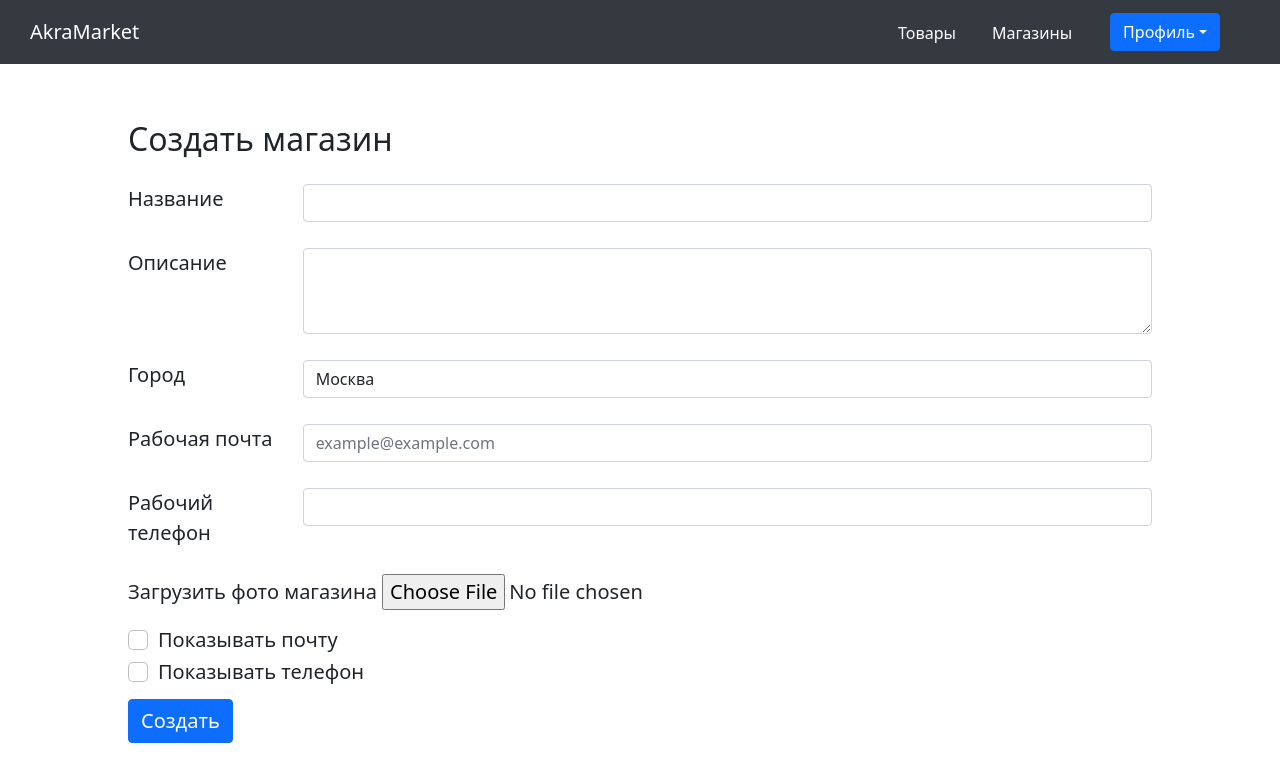
After one commit to akerusan-s/flask-project, a Flask app: page /create_shop in a window 1280 px wide. The commit adds this page. Shown: the top 782 px of the page. Run offline with Flask 2, Linux system fonts and the light colour scheme.

Commit message:
Добавлена возможность создавать магазины + соотв. html стр. + необходимые формы и проверки, исправлен доступ к магазину (открыт для всех)

```diff
--- a/data/__all_models.py
+++ b/data/__all_models.py
@@ -8,6 +8,18 @@ from wtforms.validators import DataRequired
 from flask_login import UserMixin
 from werkzeug.security import generate_password_hash, check_password_hash
 from sqlalchemy_serializer import SerializerMixin
+
+
+class CreateShop(FlaskForm):
+    description = TextAreaField("Описание", validators=[DataRequired()])
+    name = StringField("Название", validators=[DataRequired()])
+    email = EmailField("Email", validators=[DataRequired()])
+    phone = StringField("Телефон")
+    city = StringField("Город", validators=[DataRequired()])
+    photo = FileField("Загрузить")
+    show_email = BooleanField("Показывать ли Email")
+    show_phone = BooleanField("Показывать ли Телефон")
+    submit = SubmitField("Создать")
 
 
 class UploadForm(FlaskForm):
--- /dev/null
+++ b/db/cities.txt
@@ -0,0 +1,6 @@
+Москва
+Санкт-Петербург
+Астрахань
+Краснодар
+Мурманск
+Великий Новгород
--- a/main.py
+++ b/main.py
@@ -5,7 +5,9 @@ from flask_login import LoginManager, login_user, logout_user, login_required, c
 from werkzeug.utils import secure_filename
 
 from data import db_session
-from data.__all_models import User, LoginForm, RegisterForm, ChangeEmail, ChangePassword, ChangeName
+from data.telephone_util import check_number
+from data.__all_models import User, LoginForm, RegisterForm, ChangeEmail, ChangePassword, ChangeName, CreateShop
+from data.__all_models import Shop
 
 UPLOAD_FOLDER = ''
 ALLOWED_EXTENSIONS = {'txt', 'pdf', 'png', 'jpg', 'jpeg', 'gif'}
@@ -59,7 +61,58 @@ def load_user(user_id):
     return db_sess.query(User).get(user_id)
 
 
-@app.route('/', methods=['GET', 'POST'])
+@app.route("/create_shop", methods=["POST", "GET"])
+def create_shop():
+    form_creation = CreateShop()
+    cities = open("db/cities.txt", encoding="UTF-8").read().split("\n")
+    return render_template("create_shop.html", title="Создать Магазин", form=form_creation, cities=cities)
+
+
+@app.route("/create", methods=["POST"])
+def create():
+    form_creation = CreateShop()
+    cities = open("db/cities.txt", encoding="UTF-8").read().split("\n")
+
+    file = request.files['file']
+    desc = request.form.get('text')
+    phone = form_creation.phone.data
+    city = request.form.get('select_city')
+    if ("+" in check_number(phone)) or (phone == ""):
+        if file and allowed_file(file.filename):
+            filename = secure_filename(file.filename)
+            shop = Shop(
+                description=desc,
+                name=form_creation.name.data,
+                email=form_creation.email.data,
+                phone=phone,
+                city=city,
+                goods_id="",
+                creator_id=current_user.id,
+                show_email=form_creation.show_email.data,
+                show_phone=form_creation.show_phone.data
+            )
+            db_sess = db_session.create_session()
+            db_sess.add(shop)
+            db_sess.commit()
+            app.config['UPLOAD_FOLDER'] = f"static/img/shops/{shop.id}"
+            os.mkdir(f"static/img/shops/{shop.id}")
+            os.mkdir(f"static/img/shops/{shop.id}/goods")
+            file.save(os.path.join(app.config['UPLOAD_FOLDER'], filename))
+            return render_template("create_shop.html", title="Создать Магазин",
+                                   form=form_creation, cities=cities, message="")
+
+        return render_template("create_shop.html", title="Создать Магазин",
+                               form=form_creation, cities=cities, message="Недопустимый формат файлов")
+    return render_template("create_shop.html", title="Создать Магазин",
+                           form=form_creation, cities=cities, message="Недопустимый формат телефона")
+
+
+@app.route('/')
+def main_page():
+    return redirect("/store")
+
+
+@app.route('/access', methods=['GET', 'POST'])
 def log():
     form = LoginForm()
     form2 = RegisterForm()
@@ -75,7 +128,7 @@ def store():
 @login_required
 def logout():
     logout_user()
-    return redirect("/")
+    return redirect("/access")
 
 
 @app.route('/register', methods=['POST'])
--- a/static/css/style.css
+++ b/static/css/style.css
@@ -98,3 +98,20 @@ form.btn {
 .profile .shops {
     margin: 0% 10%;
 }
+
+
+.newshop {
+    margin: 56px 10% 0px;
+    font-size: 20px;
+}
+.newshop .form-group {
+    margin-top: 26px;
+}
+.newshop .btn {
+    margin-top: 30px;
+    font-size: 20px;
+}
+
+.newshop .checks {
+    margin-top: 15px;
+}
--- a/templates/base.html
+++ b/templates/base.html
@@ -9,7 +9,7 @@
       integrity="sha384-giJF6kkoqNQ00vy+HMDP7azOuL0xtbfIcaT9wjKHr8RbDVddVHyTfAAsrekwKmP1"
       crossorigin="anonymous">
       <title>{{title}}</title>
-<link rel="stylesheet" href="../static/css/style.css">
+<link rel="stylesheet" href="/static/css/style.css">
 </head>
 <body>
 
@@ -30,10 +30,14 @@
           <div class="dropdown">
             <a class="btn btn-primary dropdown-toggle" href="#" role="button" id="dropdownMenuLink" data-toggle="dropdown" aria-haspopup="true" aria-expanded="false">Профиль</a>
             <div class="dropdown-menu" aria-labelledby="dropdownMenuLink">
+              {% if current_user.is_authenticated %}
               <a class="dropdown-item" href="{{ url_for('profile') }}">Редактировать</a>
               <a class="dropdown-item" href="#">Мой магазин</a>
               <a class="dropdown-item" href="#">Избранное</a>
               <a class="dropdown-item" href="{{ url_for('logout') }}">Выйти из аккаунта</a>
+              {% else %}
+              <a class="dropdown-item" href="{{ url_for('log') }}">Войти</a>
+              {% endif %}
             </div>
           </div>
         </li>
@@ -41,11 +45,7 @@
     </div>
   </nav>
 
-
-<main role="main">
 {% block content %}{% endblock %}
-<div style="margin-top: 10000px;"></div>
-</main>
 
 </body>
 <script src="https://code.jquery.com/jquery-3.5.1.slim.min.js" integrity="sha384-DfXdz2htPH0lsSSs5nCTpuj/zy4C+OGpamoFVy38MVBnE+IbbVYUew+OrCXaRkfj" crossorigin="anonymous"></script>
--- /dev/null
+++ b/templates/create_shop.html
@@ -0,0 +1,81 @@
+{% extends "base.html" %}
+
+{% block content %}
+
+<section class="newshop">
+    <h2>Создать магазин</h2>
+    <form action="{{ url_for('create') }}" method="POST" enctype=multipart/form-data>
+        <div class="form-group row">
+            <label class="col-sm-2" for="exampleFormControlTextarea1">Название</label>
+            <div class="col-sm-10">
+<!--                <input class="form-control" type="text">-->
+                {{ form.name(class="form-control", type="text") }}
+            </div>
+          </div>
+
+        <div class="form-group row">
+          <label class="col-sm-2" for="exampleFormControlTextarea1">Описание</label>
+          <div class="col-sm-10">
+          <textarea name="text" maxlength="8192" class="form-control" id="exampleFormControlTextarea1" rows="3"></textarea>
+          </div>
+        </div>
+
+        <div class="form-group row">
+            <label class="col-sm-2" for="exampleFormControlSelect1">Город</label>
+            <div class="col-sm-10">
+            <select name="select_city" class="form-control" id="exampleFormControlSelect1">
+                {% for town in cities %}
+              <option value="{{ town }}">{{town}}</option>
+                {% endfor %}
+
+            </select>
+            </div>
+        </div>
+
+        <div class="form-group row">
+            <label class="col-sm-2" for="exampleFormControlInput1">Рабочая почта</label>
+            <div class="col-sm-10">
+<!--            <input type="email" class="form-control" id="exampleFormControlInput1" placeholder="example@example.com">-->
+                {{ form.email(type="email", class="form-control", id="exampleFormControlInput1", placeholder="example@example.com") }}
+            </div>
+        </div>
+
+        <div class="form-group row">
+            <label class="col-sm-2" for="exampleFormControlTextarea1">Рабочий телефон</label>
+            <div class="col-sm-10">
+<!--                <input class="form-control" type="text">-->
+                {{ form.phone(class="form-control", type="text") }}
+            </div>
+        </div>
+
+        <div class="form-group">
+            <label for="exampleFormControlFile1">Загрузить фото магазина</label>
+            <input type="file" name="file" class="form-control-file" id="exampleFormControlFile1">
+
+        </div>
+
+        <div class="checks">
+        <div class="form-check">
+<!--            <input class="form-check-input" type="checkbox" value="" id="defaultCheck1">-->
+            {{ form.show_email(class="form-check-input", type="checkbox") }}
+            <label class="form-check-label" for="defaultCheck1">
+              Показывать почту
+            </label>
+          </div>
+
+          <div class="form-check">
+<!--            <input class="form-check-input" type="checkbox" value="" id="defaultCheck1">-->
+              {{ form.show_phone(class="form-check-input", type="checkbox") }}
+            <label class="form-check-label" for="defaultCheck1">
+              Показывать телефон
+            </label>
+          </div>
+        </div>
+<!--        <button type="button" class="btn btn-primary">Создать</button>-->
+        {{ form.submit(class="btn btn-primary") }}
+      </form>
+</section>
+    {%if message%}
+    <div style="margin-top: 30px; margin-top: 80px; margin-left:10%;margin-right:10%" class="alert alert-danger" role="alert">{{message}}</div>
+    {%endif%}
+{% endblock %}
--- a/templates/store.html
+++ b/templates/store.html
@@ -30,10 +30,14 @@
           <div class="dropdown">
             <a class="btn btn-primary dropdown-toggle" href="#" role="button" id="dropdownMenuLink" data-toggle="dropdown" aria-haspopup="true" aria-expanded="false">Профиль</a>
             <div class="dropdown-menu" aria-labelledby="dropdownMenuLink">
+              {% if current_user.is_authenticated %}
               <a class="dropdown-item" href="{{ url_for('profile') }}">Редактировать</a>
               <a class="dropdown-item" href="#">Мой магазин</a>
               <a class="dropdown-item" href="#">Избранное</a>
-              <a class="dropdown-item" href="#">Выйти из аккаунта</a>
+              <a class="dropdown-item" href="{{ url_for('logout') }}">Выйти из аккаунта</a>
+              {% else %}
+              <a class="dropdown-item" href="{{ url_for('log') }}">Войти</a>
+              {% endif %}
             </div>
           </div>
         </li>
```
Also changed, not shown: data/telephone_util.py (added, +85 -0 lines), templates/login.html (+4 -14 lines), templates/my_profile.html (+7 -3 lines), 5d0fb5b7aaf05.png (added), db/market.db, static/img/shops/1/gorilla-obezyana-primat-samec.jpg (added), static/img/shops/2/5d0fb5b7aaf05.png (added).
